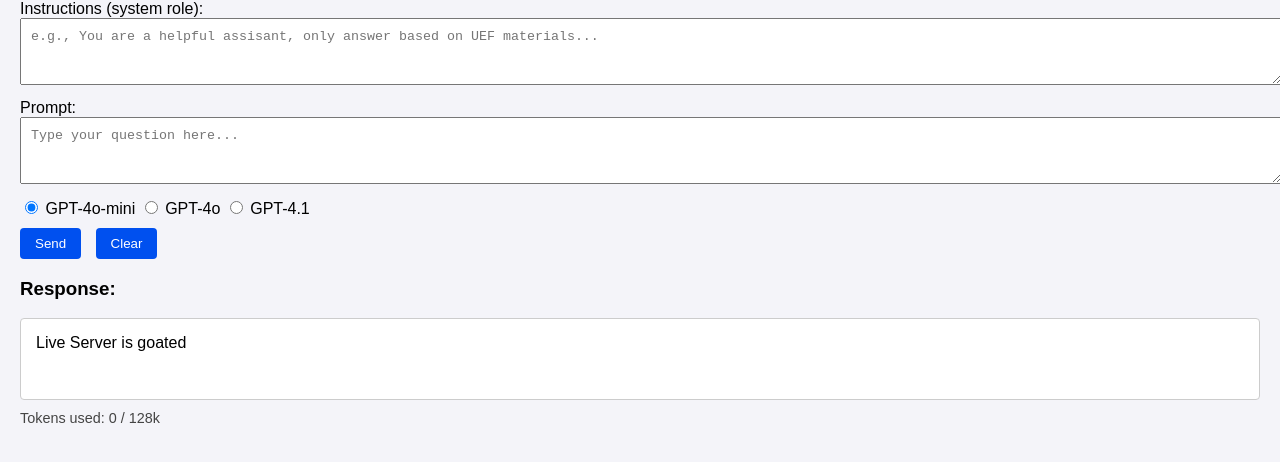
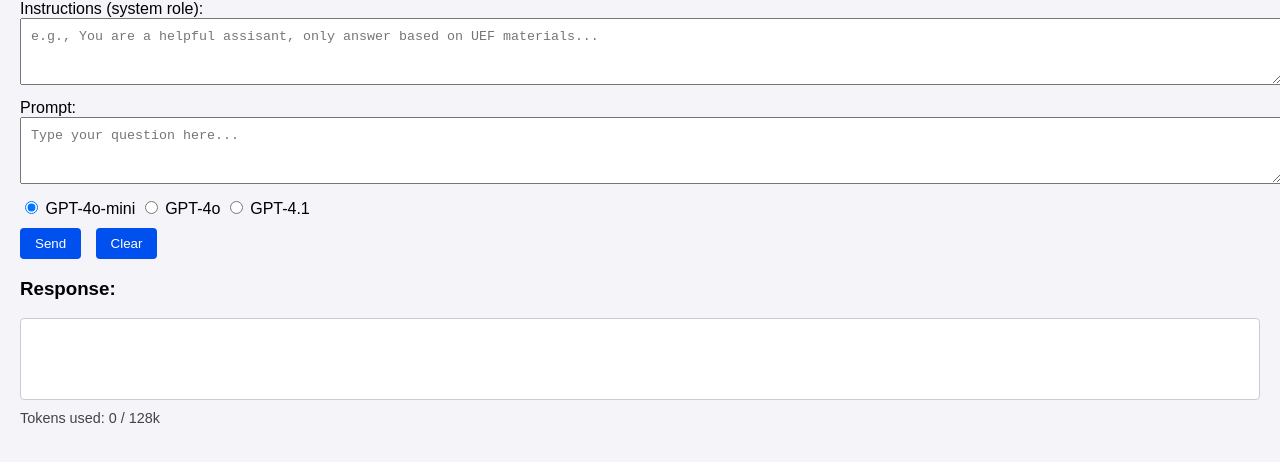
Before and after one commit to MMaxG/UEF-Chat, a plain HTML site: page index.html in a window 1280 px wide. Shown: the part 58-520 px from the top of the page. Drawn offline with Linux system fonts and the light colour scheme.

Commit message:
cleaning up

```diff
--- a/index.html
+++ b/index.html
@@ -74,7 +74,7 @@
   </div>
 
   <h3>Response:</h3>
-  <div id="response">Live Server is goated</div>
+  <div id="response"></div>
 
   <div id="tokens">Tokens used: 0 / 128k</div>
 
```
